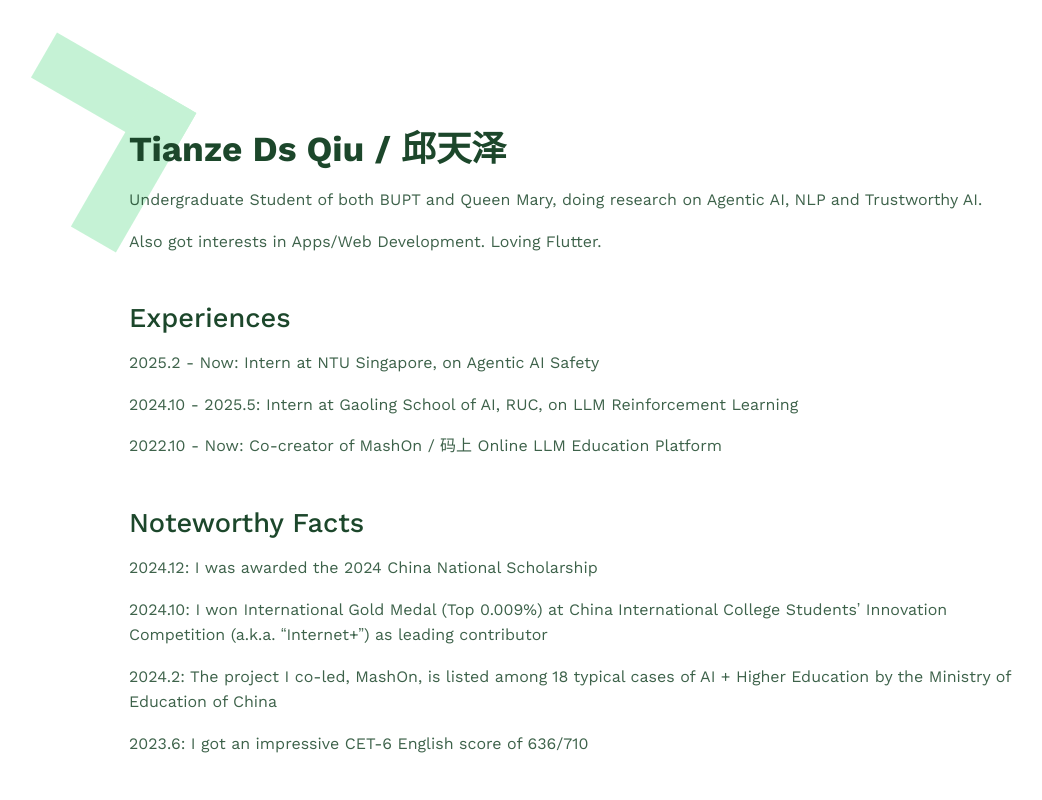
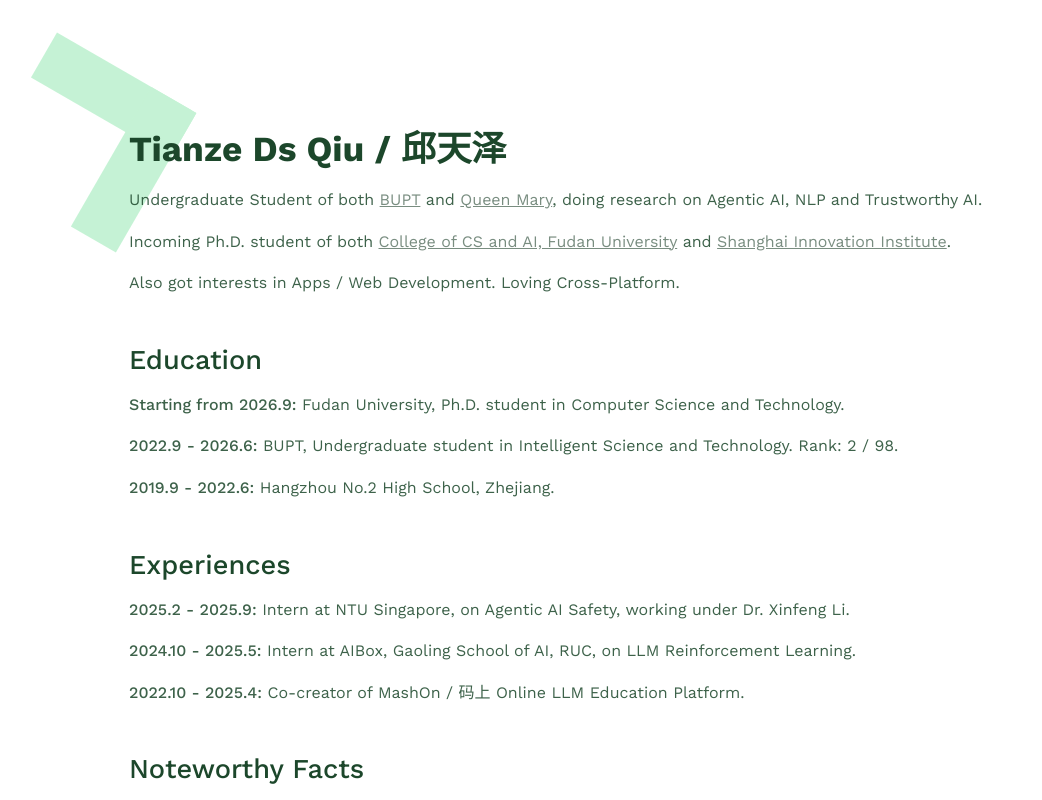
Before and after one commit to scris/tianzeds, a React (Vite) app: page / in a window 1280 px wide. Shown: the top 800 px of the page, without its empty margins (63-1105 px from the left). Built offline with nearby package versions, Linux system fonts and the light colour scheme.

Commit message:
add information of phd

```diff
--- a/src/index.less
+++ b/src/index.less
@@ -71,3 +71,7 @@
 a {
   color: #627a6b;
 }
+
+.time {
+  font-weight: 500;
+}
--- a/src/main.tsx
+++ b/src/main.tsx
@@ -10,26 +10,45 @@
       <div className={'part'}>
         <div className={'title'}>Tianze Ds Qiu / 邱天泽</div>
         <div className={'normal'}>
-          <p>Undergraduate Student of both BUPT and Queen Mary,
-          doing research on Agentic AI, NLP and Trustworthy AI.</p>
-          <p>Also got interests in Apps/Web Development. Loving Flutter.</p>
+          <p>
+            Undergraduate Student of both&nbsp;
+            <a href={'https://www.bupt.edu.cn/'}>BUPT</a>
+            &nbsp;and&nbsp;
+            <a href={'https://www.qmul.ac.uk/'}>Queen Mary</a>,
+            doing research on Agentic AI, NLP and Trustworthy AI.
+          </p>
+          <p>
+            Incoming Ph.D. student of both&nbsp;
+            <a href={'https://cs.fudan.edu.cn/'}>College of CS and AI, Fudan University</a>
+            &nbsp;and&nbsp;
+            <a href={'https://sii.edu.cn/'}>Shanghai Innovation Institute</a>.
+          </p>
+          <p>Also got interests in Apps / Web Development. Loving Cross-Platform.</p>
+        </div>
+      </div>
+      <div className={'part'}>
+        <div className={'subtitle'}>Education</div>
+        <div className={'normal'}>
+          <p><span className={'time'}>Starting from 2026.9:</span> Fudan University, Ph.D. student in Computer Science and Technology.</p>
+          <p><span className={'time'}>2022.9 - 2026.6:</span> BUPT, Undergraduate student in Intelligent Science and Technology. Rank: 2 / 98.</p>
+          <p><span className={'time'}>2019.9 - 2022.6:</span> Hangzhou No.2 High School, Zhejiang.</p>
         </div>
       </div>
       <div className={'part'}>
         <div className={'subtitle'}>Experiences</div>
         <div className={'normal'}>
-          <p>2025.2 - Now: Intern at NTU Singapore, on Agentic AI Safety</p>
-          <p>2024.10 - 2025.5: Intern at Gaoling School of AI, RUC, on LLM Reinforcement Learning</p>
-          <p>2022.10 - Now: Co-creator of MashOn / 码上 Online LLM Education Platform</p>
+          <p><span className={'time'}>2025.2 - 2025.9:</span> Intern at NTU Singapore, on Agentic AI Safety, working under Dr. Xinfeng Li.</p>
+          <p><span className={'time'}>2024.10 - 2025.5:</span> Intern at AIBox, Gaoling School of AI, RUC, on LLM Reinforcement Learning.</p>
+          <p><span className={'time'}>2022.10 - 2025.4:</span> Co-creator of MashOn / 码上 Online LLM Education Platform.</p>
         </div>
       </div>
       <div className={'part'}>
         <div className={'subtitle'}>Noteworthy Facts</div>
         <div className={'normal'}>
-          <p>2024.12: I was awarded the 2024 China National Scholarship</p>
-          <p>2024.10: I won International Gold Medal (Top 0.009%) at China International College Students’ Innovation Competition (a.k.a. “Internet+”) as leading contributor</p>
-          <p>2024.2: The project I co-led, MashOn, is listed among 18 typical cases of AI + Higher Education by the Ministry of Education of China</p>
-          <p>2023.6: I got an impressive CET-6 English score of 636/710</p>
+          <p><span className={'time'}>2024.12:</span> I was awarded the 2024 China National Scholarship.</p>
+          <p><span className={'time'}>2024.10:</span> I won International Gold Medal (Top 0.009%) at China International College Students’ Innovation Competition (a.k.a. “Internet+”) as leading contributor.</p>
+          <p><span className={'time'}>2024.2:</span> The project I co-led, MashOn, is listed among 18 typical cases of AI + Higher Education by the Ministry of Education of China.</p>
+          <p><span className={'time'}>2023.6:</span> I got an impressive CET-6 English score of 636 / 710.</p>
         </div>
       </div>
       <div className={'part'}>
```
